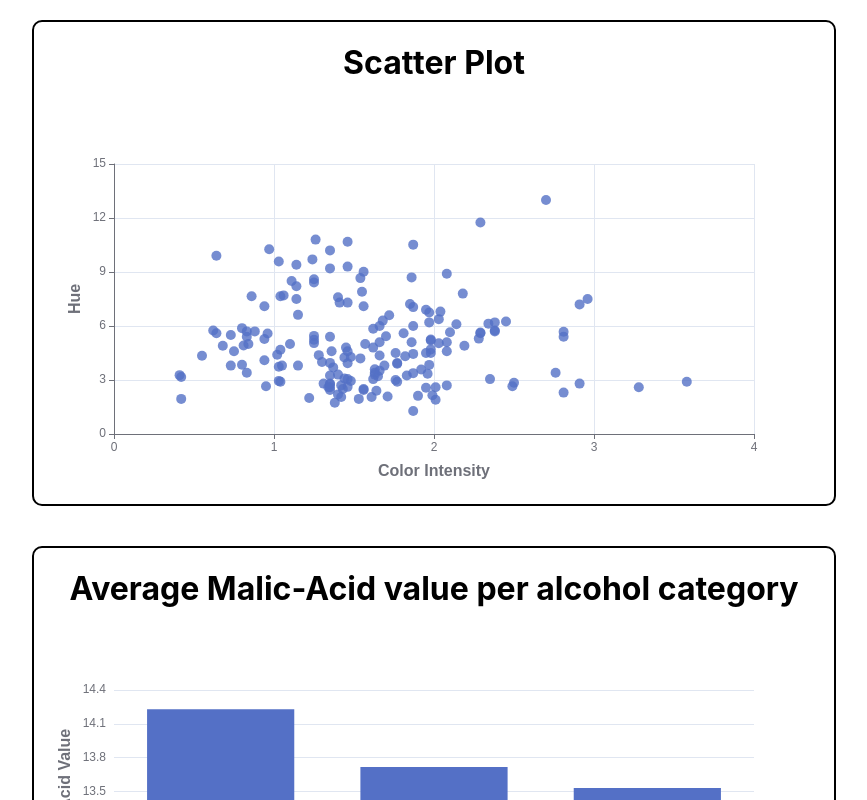
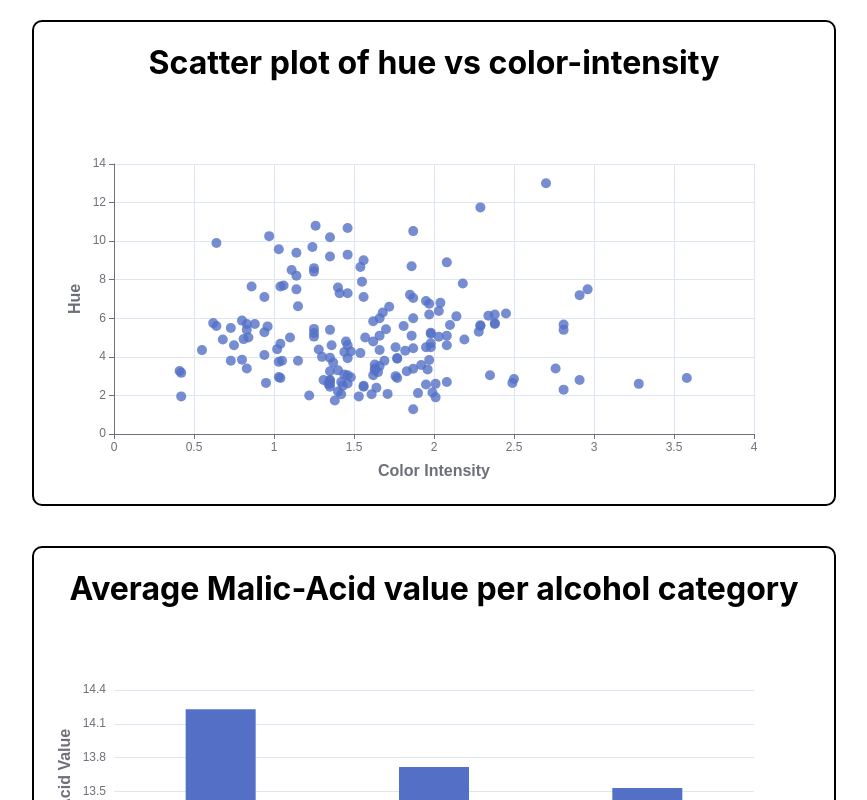
Before and after one commit to FarazIITK/echarts-demo, a React (Create React App) app in the folder client/: page / in a window 1280 px wide. Shown: the top 800 px of the page, without its empty margins (206-1073 px from the left). Built offline with nearby package versions, Linux system fonts and the light colour scheme.

Commit message:
Removed hardcoded string and added scale to the y-axis

```diff
--- a/client/src/Components/BarChart.tsx
+++ b/client/src/Components/BarChart.tsx
@@ -6,8 +6,6 @@ type EChartsOption = echarts.EChartOption;
 const BarChart = () => {
   // constants for plot
   const chartLabels = {
-    heading:
-      'Bar graph of average malic acid per alcohol category',
     xAxis: 'Alcohol Category',
     yAxis: 'Average Malic Acid Value'
   };
@@ -77,13 +75,15 @@ const BarChart = () => {
     series: [
       {
         data: avgMalicAcidValues,
-        type: 'bar'
+        type: 'bar',
+        barMaxWidth: 70
       }
     ]
   };
 
   const barChartHeading =
     'Average Malic-Acid value per alcohol category';
+
   return (
     <div className="graph blue-border">
       <h1>{barChartHeading}</h1>
--- a/client/src/Components/ScatterPlot.tsx
+++ b/client/src/Components/ScatterPlot.tsx
@@ -7,7 +7,6 @@ const ScatterPlot = () => {
   // constants for plot
   const symbolSize = 10;
   const chartLabels = {
-    heading: 'Scatter plot of hue vs color-intensity',
     xAxis: 'Color Intensity',
     yAxis: 'Hue'
   };
@@ -31,7 +30,8 @@ const ScatterPlot = () => {
         fontWeight: 'bold',
         fontSize: 16
       },
-      type: 'value'
+      type: 'value',
+      scale: true
     },
     yAxis: {
       name: chartLabels.yAxis,
@@ -41,7 +41,8 @@ const ScatterPlot = () => {
         fontWeight: 'bold',
         fontSize: 16
       },
-      type: 'value'
+      type: 'value',
+      scale: true
     },
     series: [
       {
@@ -52,9 +53,12 @@ const ScatterPlot = () => {
     ]
   };
 
+  const scatterPlotHeading =
+    'Scatter plot of hue vs color-intensity';
+
   return (
     <div className="graph red-border">
-      <h1>Scatter Plot</h1>
+      <h1>{scatterPlotHeading}</h1>
       <ReactEcharts
         option={scatterPlotOptions}
         style={{ width: '800px', height: '400px' }}
```
